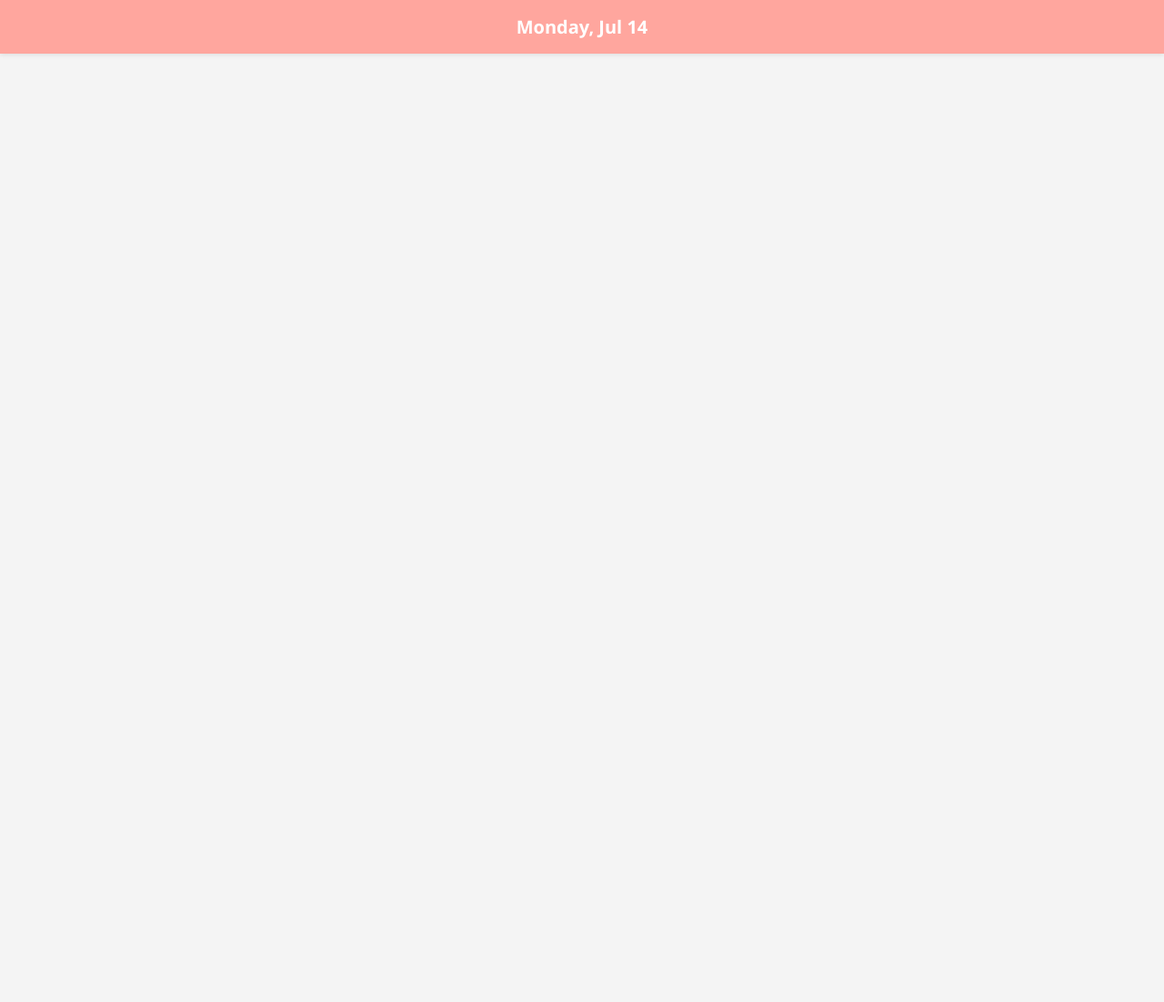
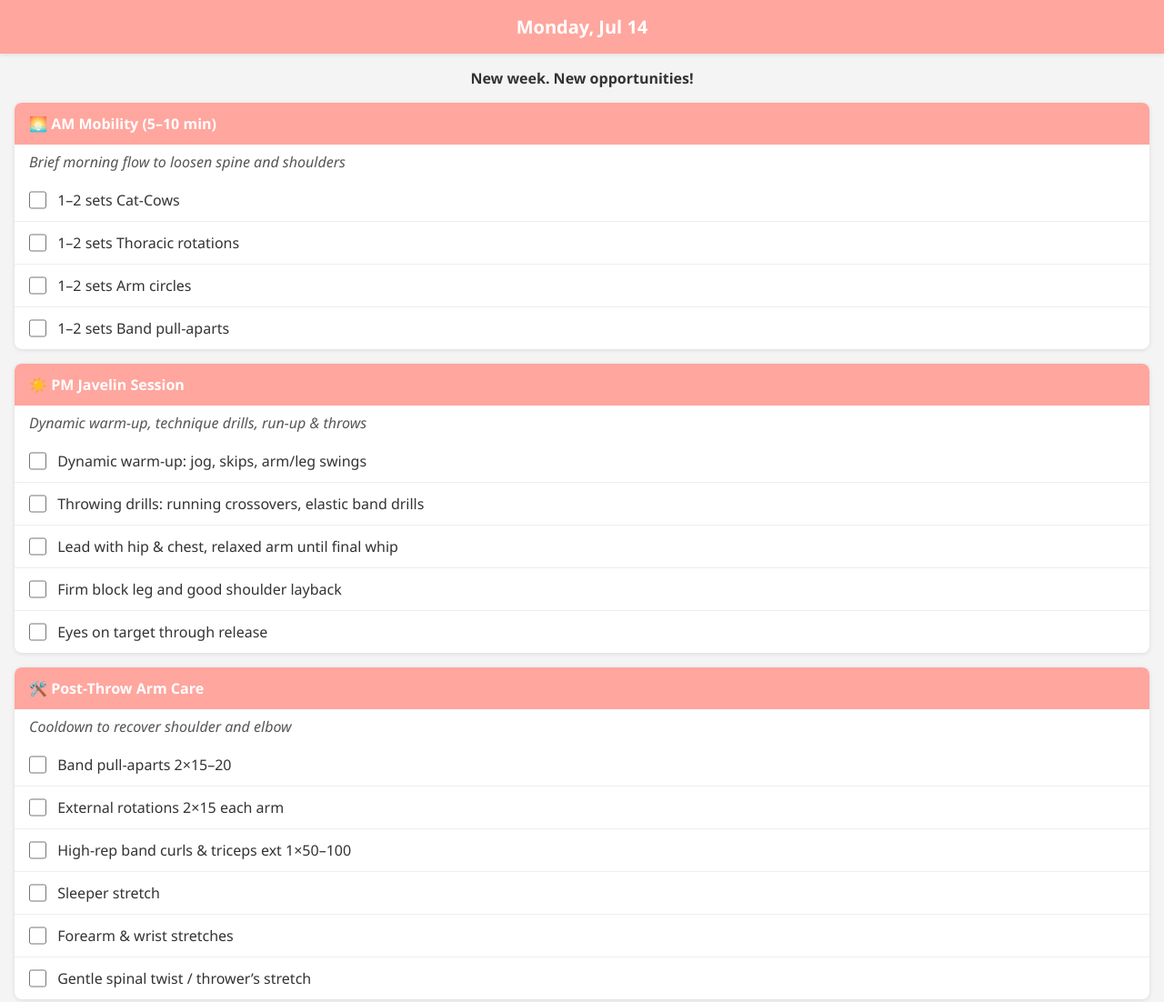
Before and after one commit to gpiazzon/javelintodo, a plain HTML site: page index.html in a window 1280 px wide. Shown: the whole page at 91% size. Before the commit the page ends 800 px from the top, so only its background shows below. Drawn offline with nearby package versions, Linux system fonts and the light colour scheme.

Commit message:
Revert to static javelin tasks and add settings link

```diff
--- a/index.html
+++ b/index.html
@@ -8,51 +8,208 @@
   <link rel="manifest" href="manifest.json" />
   <script src="https://cdn.jsdelivr.net/npm/lucide@latest/dist/lucide.min.js"></script>
   <script src="https://cdn.jsdelivr.net/npm/canvas-confetti@1.6.0/dist/confetti.browser.min.js"></script>
-  <script src="settings.js"></script>
 </head>
 <body>
   <header class="header">
     <button id="prev-day" class="nav-btn" aria-label="Previous Day"><i data-lucide="chevron-left"></i></button>
     <h1 id="date" class="date-title"></h1>
     <button id="next-day" class="nav-btn" aria-label="Next Day"><i data-lucide="chevron-right"></i></button>
-    <a href="task-editor.html" class="nav-btn" aria-label="Add Task"><i data-lucide="plus"></i></a>
     <a href="settings.html" class="nav-btn" aria-label="Settings"><i data-lucide="settings"></i></a>
   </header>
 
   <main>
     <p id="motivation"></p>
-    <p id="view-only-msg" class="view-only" style="display:none;">Past or future days are view-only.</p>
     <section id="task-container"></section>
   </main>
 
-  <script src="tasks.js"></script>
   <script>
     document.addEventListener('DOMContentLoaded', () => {
-      const settings = loadSettings();
+      const tasksByDay = {
+        monday: {
+          '🌅 AM Mobility (5–10\u00a0min)': {
+            note: 'Brief morning flow to loosen spine and shoulders',
+            items: [
+              '1–2 sets Cat\u2011Cows',
+              '1–2 sets Thoracic rotations',
+              '1–2 sets Arm circles',
+              '1–2 sets Band pull-aparts'
+            ]
+          },
+          '☀️ PM Javelin Session': {
+            note: 'Dynamic warm-up, technique drills, run-up & throws',
+            items: [
+              'Dynamic warm-up: jog, skips, arm/leg swings',
+              'Throwing drills: running crossovers, elastic band drills',
+              'Lead with hip & chest, relaxed arm until final whip',
+              'Firm block leg and good shoulder layback',
+              'Eyes on target through release'
+            ]
+          },
+          '🛠️ Post-Throw Arm Care': {
+            note: 'Cooldown to recover shoulder and elbow',
+            items: [
+              'Band pull-aparts 2×15–20',
+              'External rotations 2×15 each arm',
+              'High-rep band curls & triceps ext 1×50–100',
+              'Sleeper stretch',
+              'Forearm & wrist stretches',
+              'Gentle spinal twist / thrower\u2019s stretch'
+            ]
+          }
+        },
+        tuesday: {
+          '🌙 Evening Mobility (Day\u00a01)': {
+            note: 'Hanging + Back Bridge focus',
+            items: [
+              'Quadruped straw breathing',
+              'Single leg stand',
+              'Segmented Cat‑Cow',
+              'Flexion to extension spinal hygiene',
+              'Scapula circles',
+              'Cross‑crawl supermans',
+              'Passive/Active hang 30–60s',
+              'Hanging lat stretch',
+              'Standing bridge rotations against wall',
+              'Cross-bench pullover',
+              'Optional back bridge hold',
+              'Barefoot jog/hops 5–10\u00a0min'
+            ]
+          },
+          '🛡️ Shoulder Prehab': {
+            items: [
+              'Scapular push-ups 2×15',
+              'Wall Angels 2×10',
+              'External rotation with dumbbell 2×10 each',
+              'Y‑T‑W raises 2×8 each'
+            ]
+          }
+        },
+        wednesday: {
+          '🏋️‍♂️ Gym Session (Lower Body)': {
+            note: 'Morning strength work for legs and core',
+            items: [
+              'Warm-up: cardio, leg swings, lunges',
+              'Optional plyometrics: box jumps or bounding',
+              'Trap-bar deadlift 4×5',
+              'Box squat 3×8',
+              'Split squats/lunges 3×8 each leg',
+              'Nordic curls or RDL 2×10',
+              'Back extensions 2×15',
+              'Planks or side planks 2×45s',
+              'Cooldown stretch & roll'
+            ]
+          }
+        },
+        thursday: {
+          '🌅 AM Mobility (5–10\u00a0min)': {
+            note: 'Quick activation for evening throws',
+            items: [
+              'Cat‑Cows',
+              'Arm circles',
+              'Band pull-aparts'
+            ]
+          },
+          '☀️ PM Javelin Session': {
+            note: 'Evening technical throwing practice',
+            items: [
+              'Dynamic warm-up with extra leg prep',
+              'Smooth crossovers with hip drive',
+              'Focus on tall posture then finish low',
+              'Use whole body, throw through the point'
+            ]
+          },
+          '🛠️ Post-Throw Arm Care': {
+            items: [
+              'Repeat Monday arm care routine'
+            ]
+          }
+        },
+        friday: {
+          '🏋️‍♂️ Gym Session (Upper Body)': {
+            note: 'Build pressing and pulling strength',
+            items: [
+              'Warm-up: jump rope & shoulder mobility',
+              'Bench press 5×5',
+              'Overhead med ball reverse throws 3×5',
+              'Dumbbell chest fly 3×8‑10',
+              'Single-arm dumbbell rows 3×10',
+              'Face pulls 3×12',
+              'Y‑T‑W or scap pull-ups 2×8',
+              'Pallof press/Russian twists',
+              'Stretch chest & lats'
+            ]
+          }
+        },
+        saturday: {
+          '🌙 Evening Mobility (Day\u00a02)': {
+            note: 'Side Split + Palms to Floor work',
+            items: [
+              'Quadruped straw breathing',
+              'Single leg stand',
+              'Seated leg raises',
+              'Couch stretch',
+              'Triangle pose',
+              'Toes-elevated single-leg hamstring stretch',
+              'Deep squat groin stretch',
+              'Side split push-ups',
+              'Knee-to-head marches',
+              '3-step horse stance isometric',
+              'ATG split squat pulses',
+              'Sissy squats',
+              'Wide stance alternating windmill',
+              'Iso lunge hold 2–5\u00a0min each side',
+              'Test side split & forward fold',
+              'Sprint drills or easy jog',
+              'Foam roll or extra prehab'
+            ]
+          }
+        },
+        sunday: {
+          '🌄 Recovery & Mobility (Day\u00a03)': {
+            note: 'Thrower\u2019s Stretch + Front Split focus',
+            items: [
+              'Quadruped straw breathing',
+              'Single leg stand',
+              '90/90 switches',
+              'Pigeon stretch',
+              'Wall-blocked shoulder arcs',
+              'Cross-legged side bend',
+              'Overhead lunging reach',
+              'Assisted chest stretch on floor',
+              'Eccentric front split lowering',
+              'Thoracic bridge reaches',
+              'Hold thrower\u2019s stretch with stick',
+              'Test front split',
+              'Walk or bike',
+              'Reflect & plan next week'
+            ]
+          }
+        }
+      };
+
+      const motivationByDay = {
+        monday: 'New week. New opportunities!',
+        tuesday: 'Consistency compounds results.',
+        wednesday: 'Halfway done\u2014bring the heat!',
+        thursday: 'Blast off with technique.',
+        friday: 'Leave it all on the field.',
+        saturday: 'Unlock your body\u2019s potential.',
+        sunday: 'Rest today, dominate tomorrow.'
+      };
+
       const dateEl = document.getElementById('date');
       const container = document.getElementById('task-container');
       const prevBtn = document.getElementById('prev-day');
       const nextBtn = document.getElementById('next-day');
-      const motivationEl = document.getElementById('motivation');
       let currentDate = new Date();
-
-      function applyDaySettings(dayKey) {
-        const color = settings.colors[dayKey];
-        if (color) document.body.style.setProperty('--accent', color);
-        motivationEl.style.display = settings.showQuotes ? '' : 'none';
-        motivationEl.textContent = motivationByDay[dayKey] || '';
-      }
 
       function render() {
         container.innerHTML = '';
-        const weekdayKey = currentDate.toLocaleDateString(undefined,{weekday:'long'}).toLowerCase();
-        const dateKey = currentDate.toISOString().split('T')[0];
-        document.body.className = weekdayKey;
+        const key = currentDate.toLocaleDateString(undefined,{weekday:'long'}).toLowerCase();
+        document.body.className = key;
         dateEl.textContent = currentDate.toLocaleDateString(undefined,{weekday:'long',month:'short',day:'numeric'});
-
-        applyDaySettings(key);
-
-        const dayData = getTasksFor(key, currentDate);
+        document.getElementById('motivation').textContent = motivationByDay[key] || '';
+        const dayData = tasksByDay[key] || {};
 
         for (let [group, data] of Object.entries(dayData)) {
           const groupEl = document.createElement('div');
@@ -65,31 +222,22 @@
           }
           const ul = document.createElement('ul');
           data.items.forEach((task,i) => {
-            const id = `${dateKey}-${group}-${i}`;
-            const oldId = `${weekdayKey}-${group}-${i}`;
+            const id = `${key}-${group}-${i}`;
             const li = document.createElement('li'); li.className='task-item';
             const chk = document.createElement('input'); chk.type='checkbox'; chk.id=id;
             chk.checked=JSON.parse(localStorage.getItem(id)||false);
-            chk.disabled = viewOnly;
-
             chk.addEventListener('change',()=>{
               localStorage.setItem(id,chk.checked);
               li.classList.toggle('completed',chk.checked);
               if(chk.checked) {
                 ul.appendChild(li);
-                confetti({particleCount:30,spread:55,origin:{y:0.6},colors:settings.confettiColors});
+                confetti({particleCount:30,spread:55,origin:{y:0.6}});
               } else {
                 ul.insertBefore(li,ul.children[i]);
               }
             });
-
-            const lbl = document.createElement('label');
-            lbl.htmlFor = id;
-            lbl.textContent = task;
-            const icon = document.createElement('i');
-            icon.dataset.lucide = 'circle';
-            lbl.prepend(icon);
-
+            const lbl = document.createElement('label'); lbl.htmlFor=id;
+            lbl.innerHTML = `<i data-lucide='circle'></i> ${task}`;
             li.append(chk,lbl);
             if(chk.checked) li.classList.add('completed');
             ul.appendChild(li);
```
